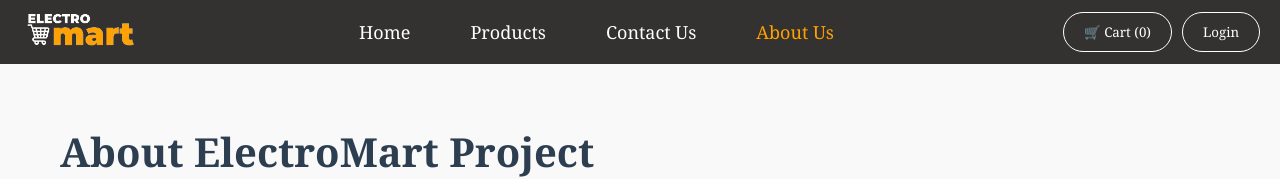
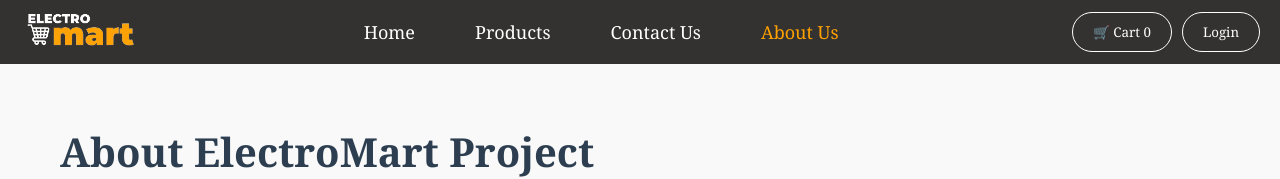
Before and after one commit to Kasra-Zafari/ElectroMart, a React (Vite) app: page /about in a window 1280 px wide. Shown: the top 179 px of the page. Built offline with nearby package versions, Linux system fonts and the light colour scheme.

Commit message:
changed cart qty item

```diff
--- a/src/components/Header/index.jsx
+++ b/src/components/Header/index.jsx
@@ -8,6 +8,7 @@ const Header = () => {
     const { userName, logout } = useUser();
     const navigate = useNavigate();
     const location = useLocation();
+    const totalItems = cart.reduce((sum, item) => sum + item.quantity, 0);
 
     const menuItems = [
         { name: "Home", path: "/" },
@@ -34,7 +35,7 @@ const Header = () => {
             </nav>
             <div className={classes.cartContainer}>
                 <Link to="/cart">
-                    <button className={classes.cartButton}>🛒 Cart ({cart.length})</button>
+                    <button className={classes.cartButton}>🛒 Cart <span>{totalItems}</span></button>
                 </Link>
                 {userName ? (
                     <div className={classes.userMenu}>
```
